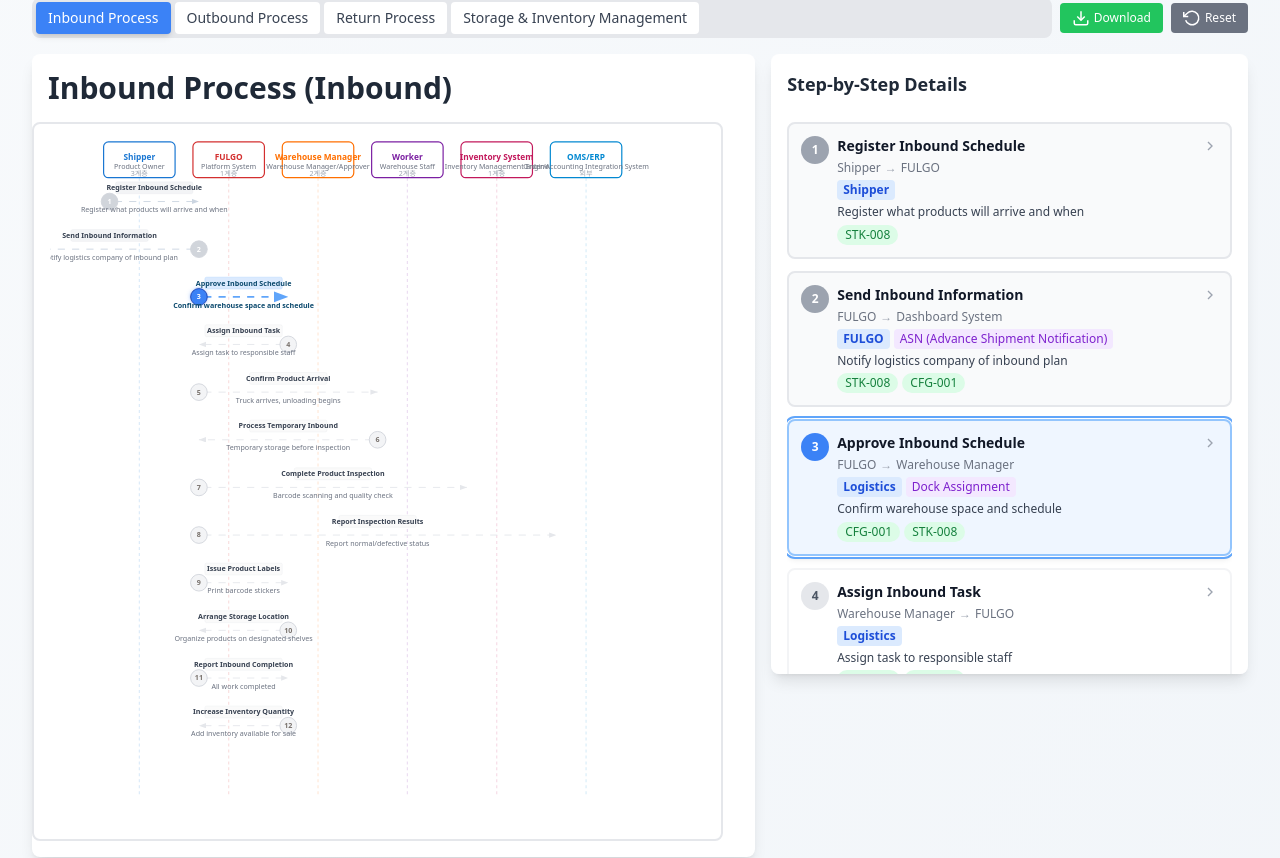
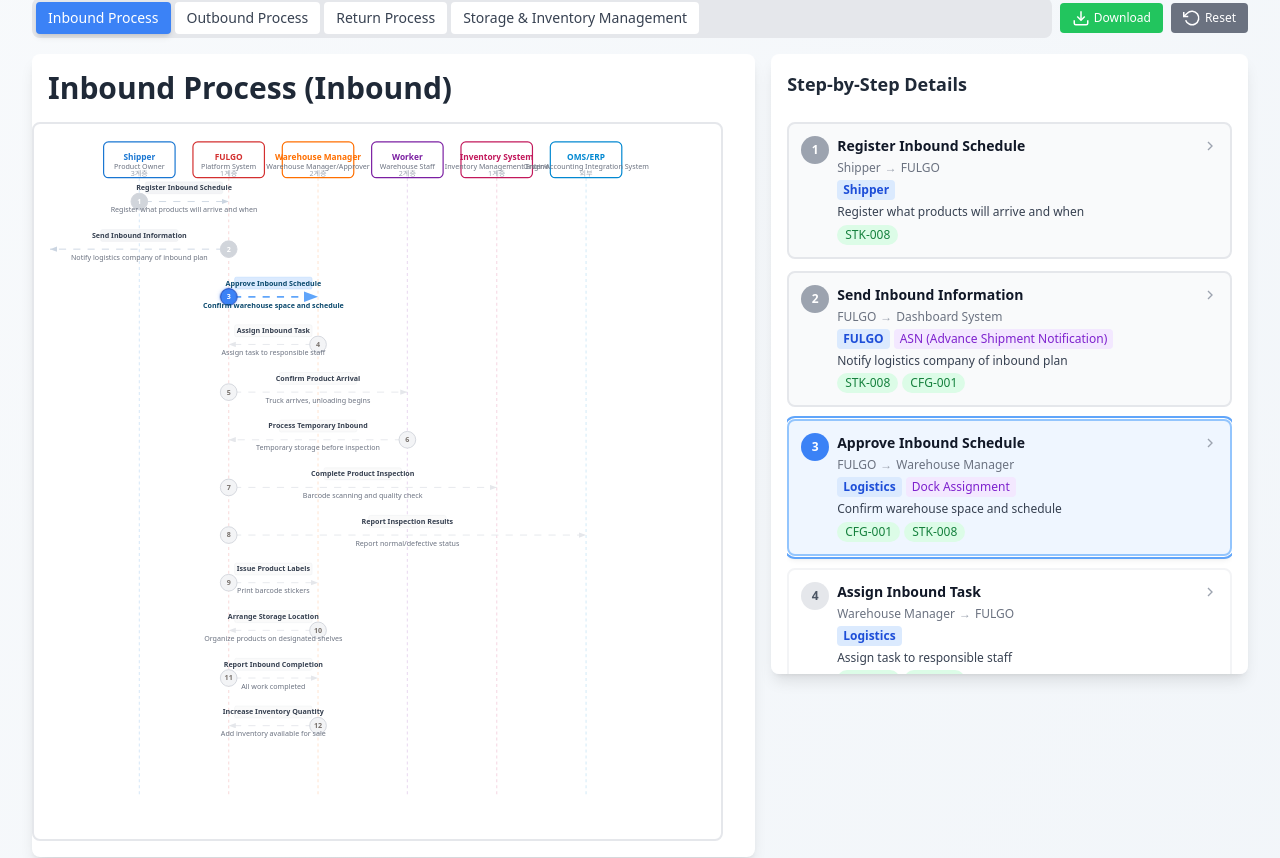
Before and after one commit to losnah-think/WMS-flow, a Next.js app: page /en in a window 1280 px wide. Shown: the part 370-1228 px from the top of the page. Built offline with nearby package versions, Linux system fonts and the light colour scheme.

Commit message:
fix: 좌측 텍스트 짤림 문제 올바르게 수정
- SVG viewBox 시작점을 -50으로 설정하여 왼쪽 여백 확보
- 액터 X 위치를 원래대로 복원 (idx * 150 + 100)
- 모든 탭에서 좌측 텍스트가 완벽하게 표시되도록 개선

```diff
--- a/src/components/FlowDiagram.tsx
+++ b/src/components/FlowDiagram.tsx
@@ -89,7 +89,7 @@ export const FlowDiagram: React.FC<FlowDiagramProps> = ({ flow, activeStep, getA
       <svg
         width="100%"
         height={flow.steps.length * 80 + 200}
-        viewBox={`0 0 ${flow.actors.length * 150 + 200} ${flow.steps.length * 80 + 200}`}
+        viewBox={`-50 0 ${flow.actors.length * 150 + 200} ${flow.steps.length * 80 + 200}`}
         className="w-full h-auto"
       >
         {/* OMS 배경 영역 - 강조 */}
@@ -184,7 +184,7 @@ export const FlowDiagram: React.FC<FlowDiagramProps> = ({ flow, activeStep, getA
 
         {/* 액터 헤더 */}
         {flow.actors.map((actor, idx) => {
-          const x = idx * 150 + 150;
+          const x = idx * 150 + 100;
           return (
             <g key={actor.id}>
               {/* 배경 세로선 */}
```
